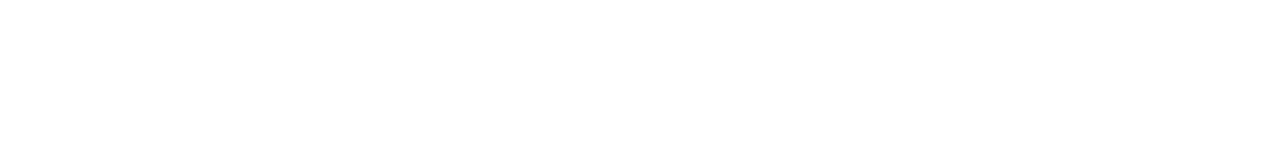
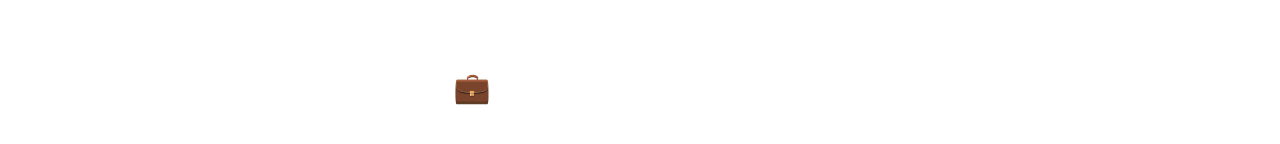
Before and after one commit to Okeke-Divine/remind-so, a Next.js app: page / in a window 1280 px wide. Shown: the part 1050-1194 px from the top of the page. Built offline with nearby package versions, Linux system fonts and the light colour scheme.

Commit message:
FInalized the waitlist page

```diff
--- a/src/components/waitlist/WaitListPage.jsx
+++ b/src/components/waitlist/WaitListPage.jsx
@@ -65,7 +65,7 @@
                 <div className="mt-5">
                     <div>
                         <div>
-                            <h2 className="text-center">Ideal for SaaS Founders</h2>
+                            <h2 className="text-center">💼 Ideal for SaaS Founders</h2>
                         </div>
                         <div className="flex justify-center my-1">
                             <p className="text-center max-w-[500px] font-semibold text-lg">From product roadmaps to customer meetings, Remind.so keeps your entire team aligned and productive. Scale your operations without losing track of crucial tasks and milestones.</p>
```
